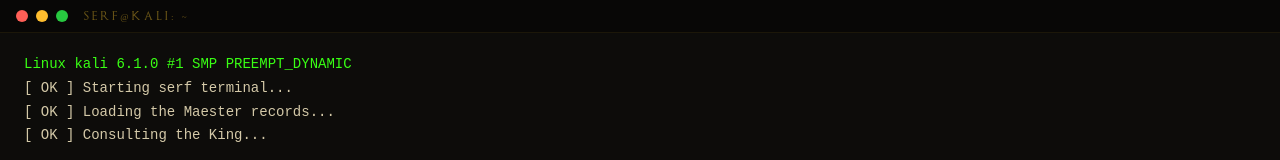
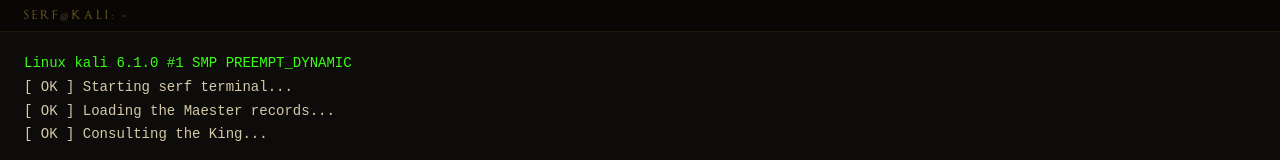
Before and after one commit to cherryrice/lihammad-site-v2, a plain HTML site: page index.html in a window 1280 px wide. Shown: the top 160 px of the page. Drawn offline with Linux system fonts and the light colour scheme.

Commit message:
removing macOS window icons

```diff
--- a/css/main.css
+++ b/css/main.css
@@ -286,10 +286,6 @@
   border-bottom: 1px solid rgba(201,162,39,0.1);
   flex-shrink: 0;
 }
-.dot { width: 12px; height: 12px; border-radius: 50%; cursor: pointer; }
-.dot-r { background: #ff5f57; }
-.dot-y { background: #ffbd2e; }
-.dot-g { background: #28c840; }
 #term-bar-title {
   margin-left: 8px;
   font-family: 'GameOfThrones', serif;
--- a/index.html
+++ b/index.html
@@ -12,9 +12,6 @@
 <!-- ===================== TERMINAL ===================== -->
 <div id="terminal">
   <div id="term-bar">
-    <div class="dot dot-r"></div>
-    <div class="dot dot-y"></div>
-    <div class="dot dot-g"></div>
     <span id="term-bar-title">serf@kali: ~</span>
   </div>
   <div id="term-out"></div>
```
